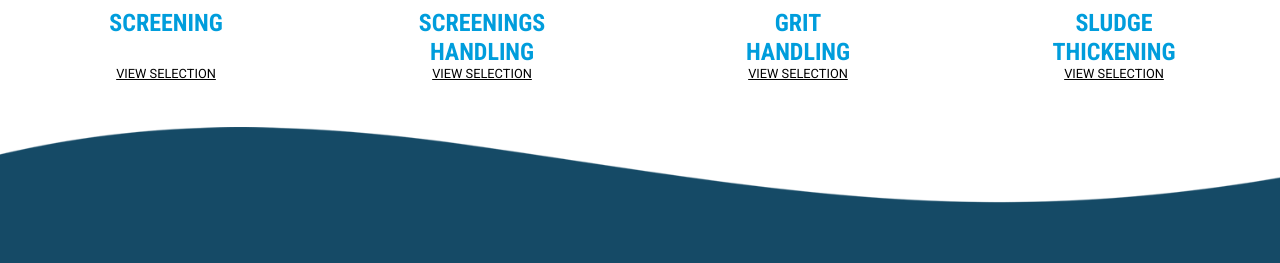
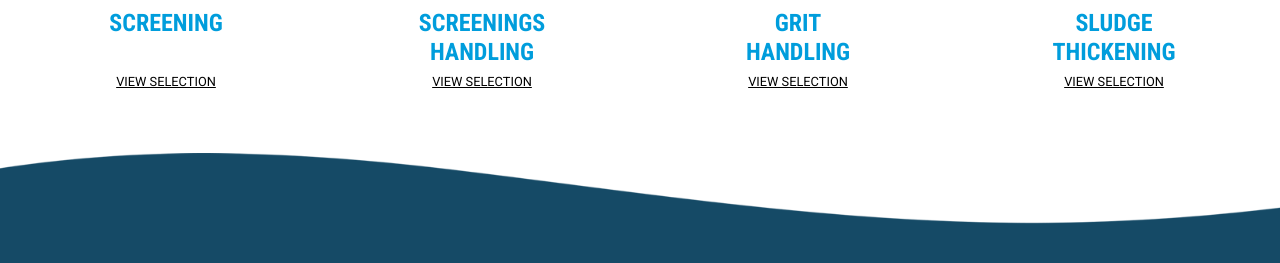
Before and after one commit to juls-ca/fwd-33-wd2-dev-proj, a website: page dev/index.html in a window 1280 px wide. Shown: the part 1188-1451 px from the top of the page. Drawn offline with nearby package versions, Linux system fonts and the light colour scheme; files that its build step writes are made by us from their sources.

Commit message:
edit wave/customize a tag

```diff
--- a/dev/scss/_customize.scss
+++ b/dev/scss/_customize.scss
@@ -1,4 +1,4 @@
-@use 'mixins' as *;
+                         @use 'mixins' as *;
 @use 'variables' as *;
 
 // Section: customize
@@ -47,10 +47,6 @@ section#customize {
         @include wave;
         bottom: -5px;
 
-        width: 100%;
-        background-size: 120% 80%;
-        height: 140px;
-
     }
 }
 
@@ -78,11 +74,12 @@ section#customize {
             color: black;
             font-weight: 300;
             text-decoration: underline;
+            margin: 1rem auto;
         }
 
         .wave{
             width:100%;
-            background-size: 110% 100%;
+            background-size: 120% 100%;
         }
 
         article {
--- a/dev/scss/_hero.scss
+++ b/dev/scss/_hero.scss
@@ -30,11 +30,7 @@ section#hero {
     .wave {
         @include wave;
         background-image: url(/images/wave-white.png);
-        // width: 100%;
-        // background-size: 120% 80%;
-        // height: 140px;
         bottom: -1rem;
-        background-size: 110% 100%;
 
     }
 
--- a/dev/scss/_mixins.scss
+++ b/dev/scss/_mixins.scss
@@ -22,5 +22,4 @@
     height: 130px;
     position: absolute;
     left: 0;
-    bottom: -5%;
 }
```
